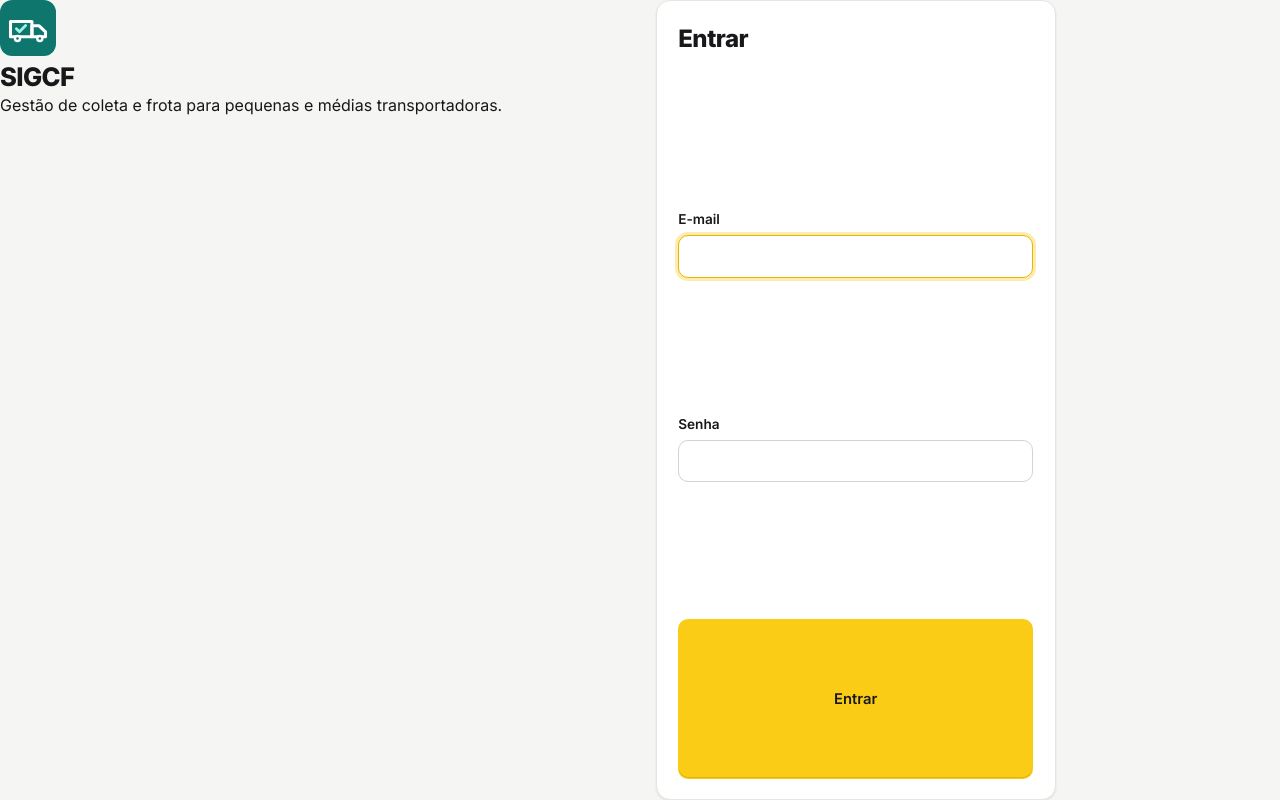
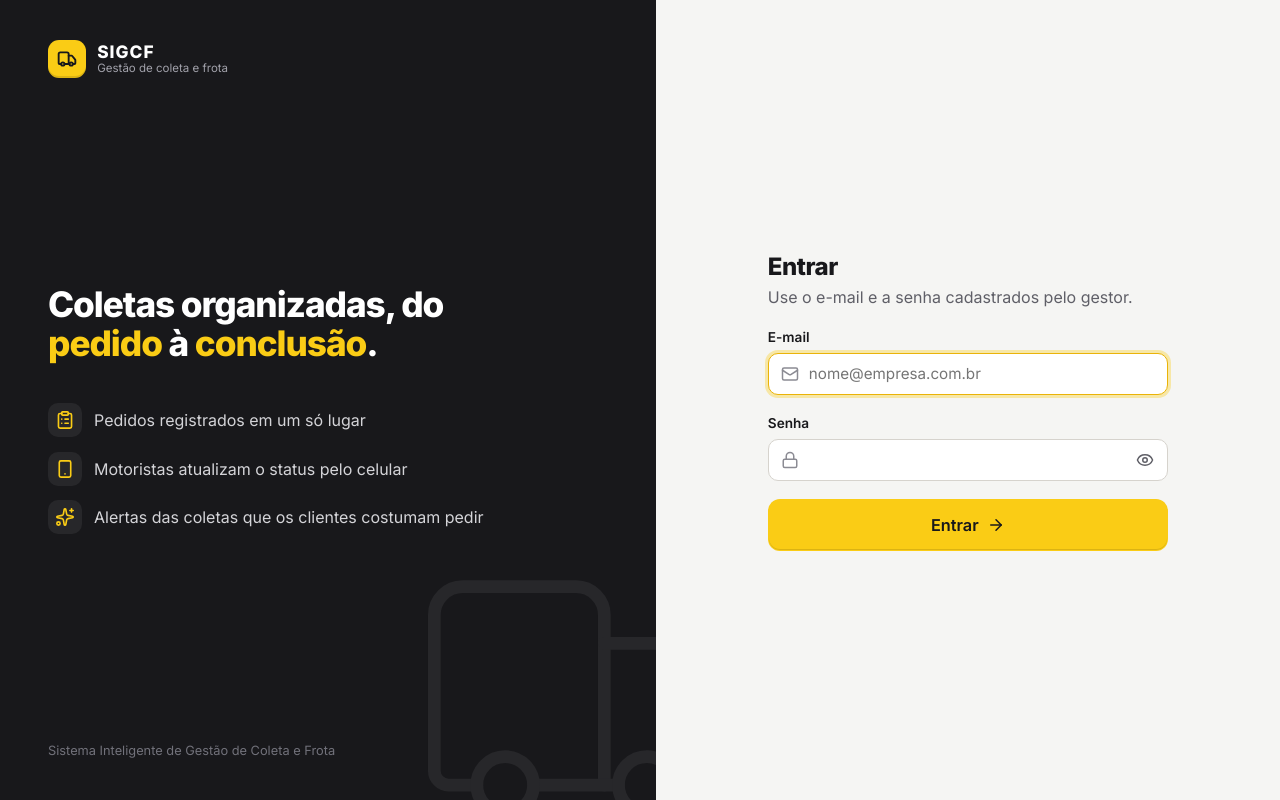
Before and after one commit to guifreiberger/sigcf, a React (Vite) app in the folder frontend/: page /login in a window 1280 px wide. Built offline with nearby package versions, Linux system fonts and the light colour scheme.

Commit message:
feat: renova o visual da tela de login

```diff
--- a/frontend/src/paginas/Login.tsx
+++ b/frontend/src/paginas/Login.tsx
@@ -1,3 +1,15 @@
+import {
+  ArrowRight,
+  ClipboardList,
+  Eye,
+  EyeOff,
+  LoaderCircle,
+  Lock,
+  Mail,
+  Smartphone,
+  Sparkles,
+  Truck,
+} from 'lucide-react'
 import { type FormEvent, useState } from 'react'
 import { Navigate, useNavigate } from 'react-router'
 import { rotaInicial } from '../auth/contexto.ts'
@@ -9,6 +21,7 @@ export function Login() {
   const navegar = useNavigate()
   const [email, setEmail] = useState('')
   const [senha, setSenha] = useState('')
+  const [mostrarSenha, setMostrarSenha] = useState(false)
   const [erro, setErro] = useState<unknown>(null)
   const [enviando, setEnviando] = useState(false)
 
@@ -29,41 +42,103 @@ export function Login() {
 
   return (
     <main className="login">
-      <section className="login__marca">
-        <img src="/favicon.svg" alt="" width={56} height={56} />
-        <h1>SIGCF</h1>
-        <p>Gestão de coleta e frota para pequenas e médias transportadoras.</p>
+      <section className="login__lado">
+        <div className="marca">
+          <span className="marca__icone">
+            <Truck size={20} strokeWidth={2.25} aria-hidden />
+          </span>
+          <span className="marca__textos">
+            <strong className="marca__nome">SIGCF</strong>
+            <span className="marca__sub">Gestão de coleta e frota</span>
+          </span>
+        </div>
+
+        <h1 className="login__titulo">
+          Coletas organizadas, do <em>pedido</em> à <em>conclusão</em>.
+        </h1>
+
+        <ul className="login__beneficios">
+          <li>
+            <ClipboardList aria-hidden />
+            Pedidos registrados em um só lugar
+          </li>
+          <li>
+            <Smartphone aria-hidden />
+            Motoristas atualizam o status pelo celular
+          </li>
+          <li>
+            <Sparkles aria-hidden />
+            Alertas das coletas que os clientes costumam pedir
+          </li>
+        </ul>
+
+        <p className="login__rodape">Sistema Inteligente de Gestão de Coleta e Frota</p>
+        <Truck className="login__decoracao" size={340} strokeWidth={0.9} aria-hidden />
       </section>
 
-      <form className="login__form cartao" onSubmit={enviar}>
+      <section className="login__area">
+        <form className="login__form" onSubmit={enviar}>
+          <div>
             <h2>Entrar</h2>
+            <p className="texto-suave">Use o e-mail e a senha cadastrados pelo gestor.</p>
+          </div>
+
           <label className="campo">
             <span>E-mail</span>
+            <span className="campo-com-icone">
+              <Mail size={18} aria-hidden />
               <input
                 type="email"
                 autoComplete="username"
                 inputMode="email"
+                placeholder="nome@empresa.com.br"
                 value={email}
                 onChange={(e) => setEmail(e.target.value)}
                 required
                 autoFocus
               />
+            </span>
           </label>
+
           <label className="campo">
             <span>Senha</span>
+            <span className="campo-com-icone">
+              <Lock size={18} aria-hidden />
               <input
-            type="password"
+                type={mostrarSenha ? 'text' : 'password'}
                 autoComplete="current-password"
                 value={senha}
                 onChange={(e) => setSenha(e.target.value)}
                 required
               />
+              <button
+                type="button"
+                className="botao-icone campo__alternar"
+                onClick={() => setMostrarSenha((m) => !m)}
+                aria-label={mostrarSenha ? 'Ocultar senha' : 'Mostrar senha'}
+              >
+                {mostrarSenha ? <EyeOff size={18} aria-hidden /> : <Eye size={18} aria-hidden />}
+              </button>
+            </span>
           </label>
+
           <MensagemErro erro={erro} />
-        <button type="submit" className="botao botao--primario botao--largo" disabled={enviando}>
-          {enviando ? 'Entrando…' : 'Entrar'}
+
+          <button type="submit" className="botao botao--primario botao--largo botao--grande" disabled={enviando}>
+            {enviando ? (
+              <>
+                <LoaderCircle size={18} className="girar" aria-hidden />
+                Entrando…
+              </>
+            ) : (
+              <>
+                Entrar
+                <ArrowRight size={18} aria-hidden />
+              </>
+            )}
           </button>
         </form>
+      </section>
     </main>
   )
 }
```
Lines whose indentation alone changed are shown as unchanged.
